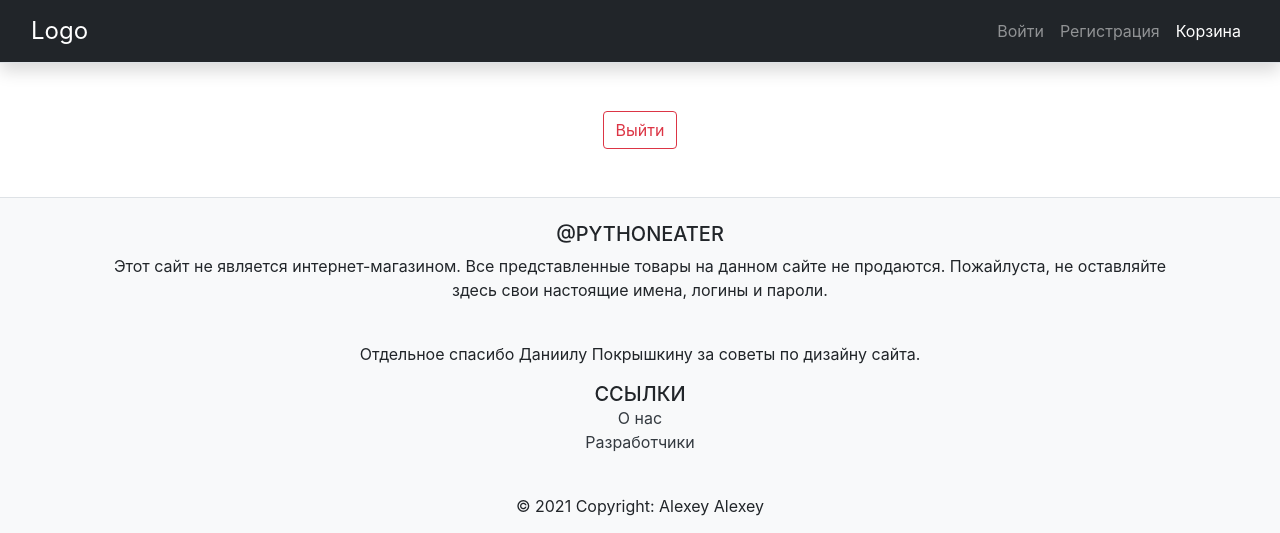
After one commit to Alexey045/YandexWebProject, a Flask app: template templates/profile.html in a window 1280 px wide. The commit adds this page. Shown: the top 533 px of the page. Run offline with Flask 2, Linux system fonts and the light colour scheme; the template is opened without the code that fills it, so the values that code supplies are empty; some libraries are stand-ins or nearby versions.

Commit message:
add profile template.

```diff
--- /dev/null
+++ b/templates/add_product.html
@@ -0,0 +1,5 @@
+{% extends "base.html" %}
+
+{% block content %}
+
+{% endblock %}
--- a/templates/base.html
+++ b/templates/base.html
@@ -31,7 +31,7 @@
                 <ul class="navbar-nav">
                     {% if current_user.is_authenticated %}
                     <li class="nav-item">
-                        <a class="nav-link" href="#">Профиль {{ current_user.name }}</a>
+                        <a class="nav-link" href="/profile">Профиль</a>
                     </li>
                     {% else %}
                     <li class="nav-item">
--- /dev/null
+++ b/templates/change_profile.html
@@ -0,0 +1,5 @@
+{% extends "base.html" %}
+
+{% block content %}
+
+{% endblock %}
--- /dev/null
+++ b/templates/profile.html
@@ -0,0 +1,27 @@
+{% extends "base.html" %}
+
+{% block content %}
+<h3 style="text-align: center;">{{current_user.Name}}</h3>
+{% if current_user.Status == 0 %}
+<div class="d-flex align-items-center justify-content-center">
+    <div class="m-5">
+        <a href="/change_profile" class="btn btn-outline-dark">Изменить профиль</a>
+    </div>
+    <div class="m-5">
+        <a href="/logout" class="btn btn-outline-dark">Выйти</a>
+    </div>
+</div>
+{% elif current_user.Status == 1 %}
+<div class="d-flex align-items-center justify-content-center">
+    <div class="m-5">
+        <a href="/change_profile" class="btn btn-outline-dark">Изменить профиль</a>
+    </div>
+    <div class="m-5">
+        <a href="/add_product" class="btn btn-outline-dark">Добавить товар</a>
+    </div>
+</div>
+{% endif %}
+<div class="m-2" style="text-align: center;">
+    <a href="/logout" class="btn btn-outline-danger">Выйти</a>
+</div>
+{% endblock %}
```
Also changed, not shown: templates/put in base.html (deleted, +0 -12 lines), test.py (+18 -3 lines), db/database.db.
